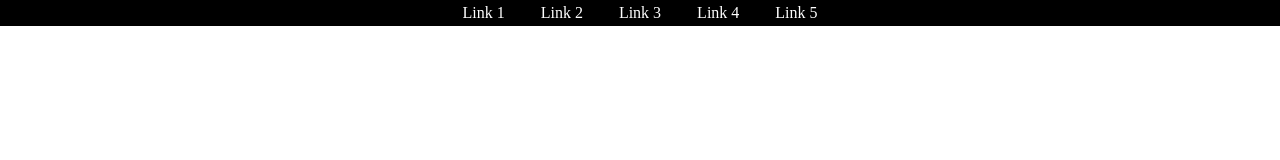
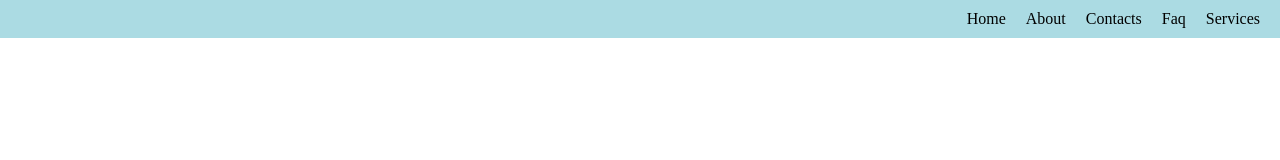
Before and after one commit to Recolts/simple-navbar, a plain HTML site: page index.html in a window 1280 px wide. Drawn offline with Linux system fonts and the light colour scheme.

Commit message:
Update navbar

```diff
--- a/index.html
+++ b/index.html
@@ -1,48 +1,45 @@
-<!DOCTYPE html PUBLIC "-//W3C//DTD XHTML 1.0 Transitional//EN" "http://www.w3.org/TR/xhtml1/DTD/xhtml1-transitional.dtd">
-<html xmlns="http://www.w3.org/1999/xhtml">
+<!DOCTYPE html>
+<html lang="en">
   <head>
-    <title>Horizontal Navigation Bar w/Rollover Effect</title>
-    <style type="text/css">
-      *
-      {
-          margin: 0;
-          padding: 0;
-          box-sizing: border-box;
-      }
-      #navbar ul {
-          margin: 0;
-          padding: 4px;
-          list-style-type: none;
-          text-align: center;
-          background-color: #000;
+    <meta charset="UTF-8" />
+    <meta http-equiv="X-UA-Compatible" content="IE=edge" />
+    <meta name="viewport" content="width=device-width, initial-scale=1.0" />
+    <title>Document</title>
+    <style>
+      * {
+        margin: 0;
+        padding: 0;
+        box-sizing: border-box;
       }
 
-      #navbar ul li {
-          display: inline;
+      ul {
+        display: flex;
+        align-items: center;
+        justify-content: end;
+        list-style: none;
+        background-color: #abdbe3;
+        padding: 10px;
       }
 
-      #navbar ul li a {
-          text-decoration: none;
-          padding: .2em 1em;
-          color: #fff;
-          background-color: #000;
+      ul li {
+        display: inline;
       }
 
-      #navbar ul li a:hover {
-          color: #000;
-          background-color: #fff;
+      ul li a {
+        text-decoration: none;
+        color: #000;
+        padding: 10px;
       }
     </style>
   </head>
-
   <body>
-    <div id="navbar">
+    <div id="box">
       <ul>
-        <li><a href="http://github.com">Link 1</a></li>
-        <li><a href="http://github.com">Link 2</a></li>
-        <li><a href="http://github.com">Link 3</a></li>
-        <li><a href="http://github.com">Link 4</a></li>
-        <li><a href="http://github.com">Link 5</a></li>
+        <li><a href="Home">Home</a></li>
+        <li><a href="About">About</a></li>
+        <li><a href="Contacts">Contacts</a></li>
+        <li><a href="Faq">Faq</a></li>
+        <li><a href="Services">Services</a></li>
       </ul>
     </div>
   </body>
```
